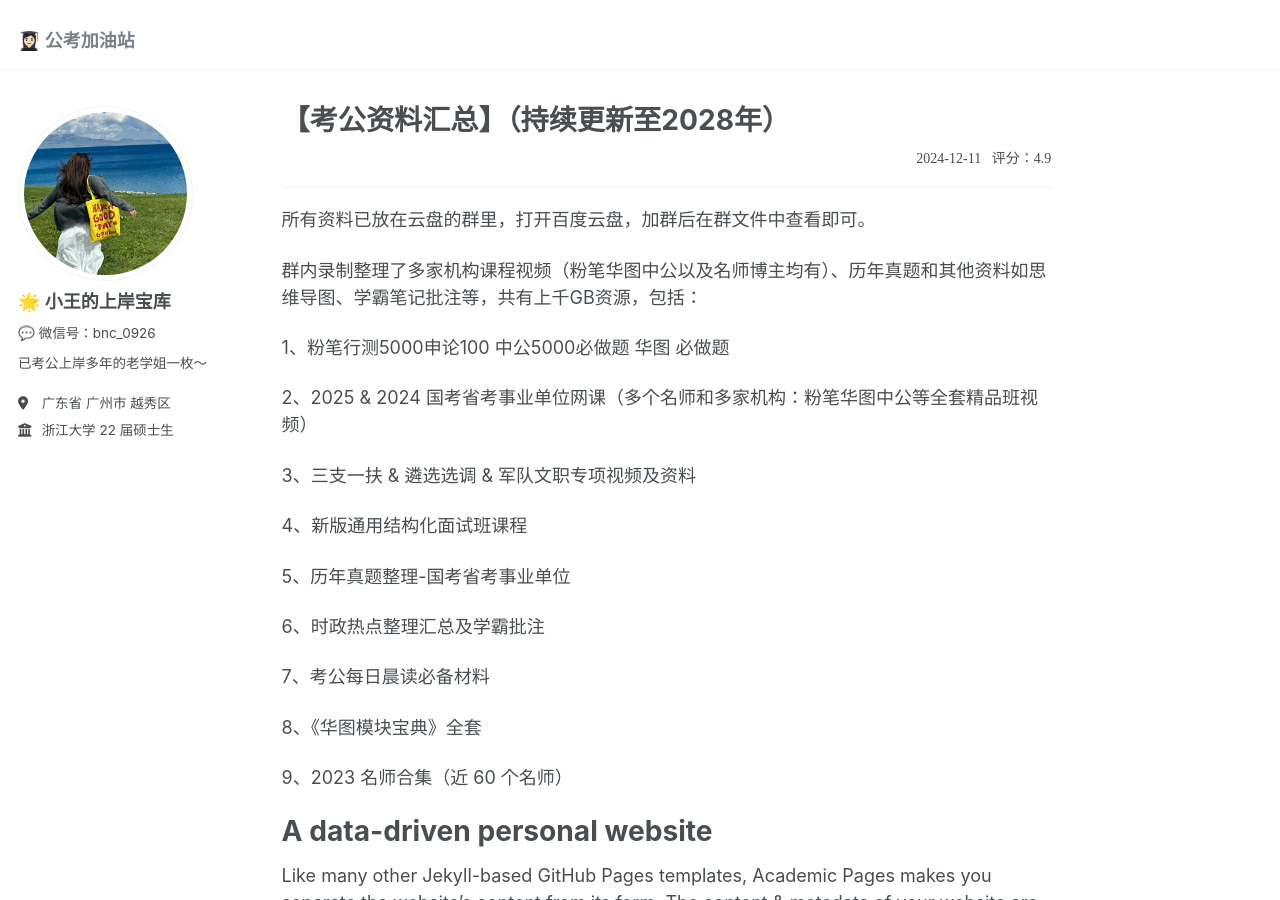
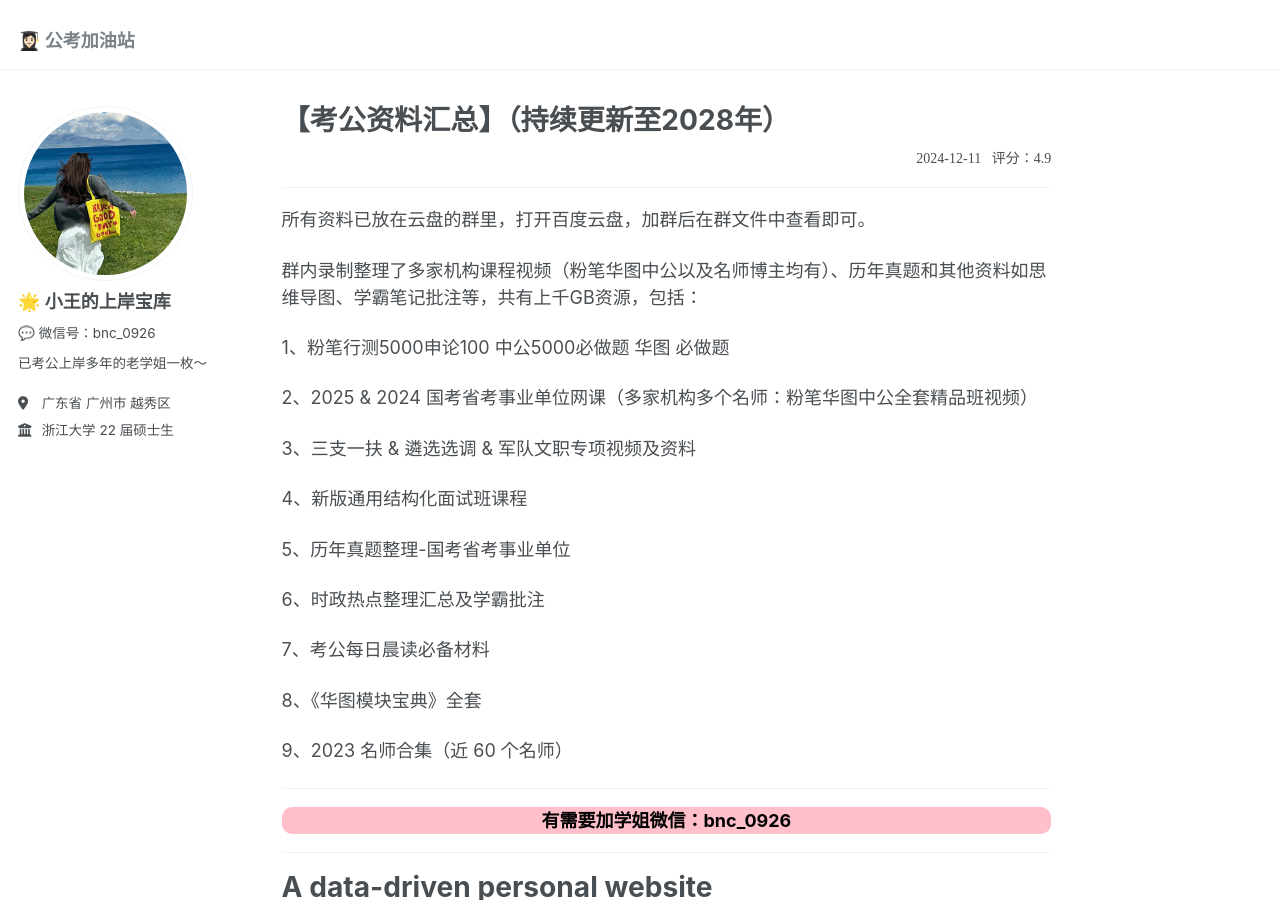
Before and after one commit to KnowledgeStoreVIP/GkStoreVIP.github.io, a Jekyll site: the page built from _pages/about.md, in a window 1280 px wide and 900 px high. Built offline with Jekyll 4.4.1, drawn with Linux system fonts in a browser that asks for light colours.

Commit message:
Update about.md

```diff
--- a/_pages/about.md
+++ b/_pages/about.md
@@ -19,7 +19,7 @@ redirect_from:
 
 1、粉笔行测5000申论100 中公5000必做题 华图 必做题
 
-2、2025 & 2024 国考省考事业单位网课（多个名师和多家机构：粉笔华图中公等全套精品班视频）
+2、2025 & 2024 国考省考事业单位网课（多家机构多个名师：粉笔华图中公全套精品班视频）
 
 3、三支一扶 & 遴选选调 & 军队文职专项视频及资料
 
@@ -34,6 +34,14 @@ redirect_from:
 8、《华图模块宝典》全套
 
 9、2023 名师合集（近 60 个名师）
+
+------
+
+<div style="text-align: center; font-size: 18px; background-color: #FFC0CB; color: black; font-weight: bold; border-radius: 10px;">
+有需要加学姐微信：bnc_0926
+</div>
+
+------
 
 A data-driven personal website
 ======
```
